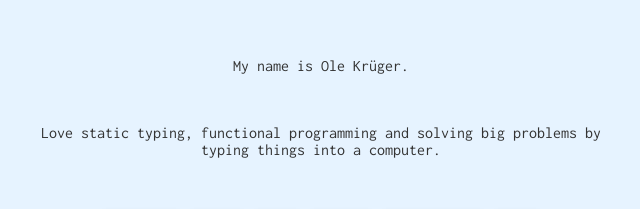
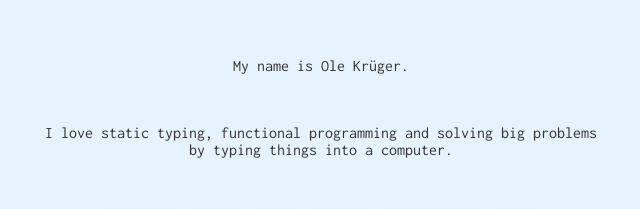
Before and after one commit to vapourismo/vapourismo.github.io, a plain HTML site: page index.html in a window 1280 px wide. Shown: the part 121-330 px from the top of the page, without its empty margins (319-959 px from the left). Drawn offline with Linux system fonts and the light colour scheme.

Commit message:
Fix grammar

```diff
--- a/index.html
+++ b/index.html
@@ -18,7 +18,7 @@
 		</div>
 		<div class="seperator"></div>
 		<div class="section">
-			Love static typing, functional programming and solving big problems by typing things into a
+			I love static typing, functional programming and solving big problems by typing things into a
 			computer.
 		</div>
 		<div class="seperator"></div>
```
